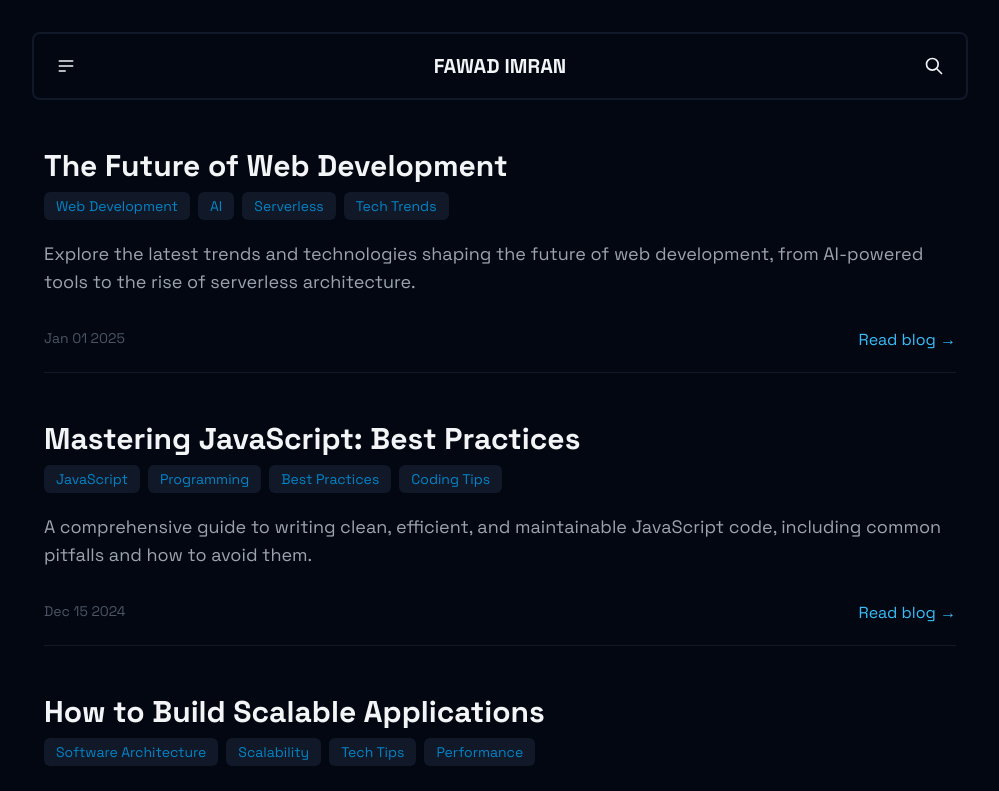
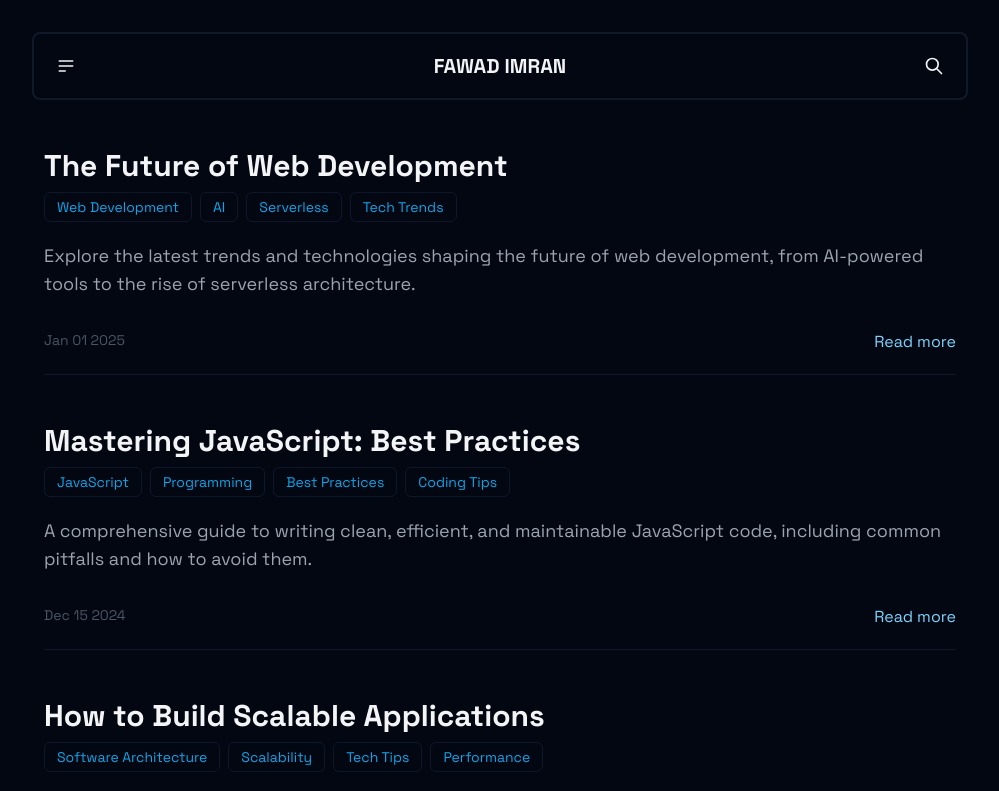
Before and after one commit to mrx7355608/blog-2.0, a Next.js app: page / in a window 1280 px wide. Shown: the top 791 px of the page, without its empty margins (140-1139 px from the left). Built offline with nearby package versions, Linux system fonts and the light colour scheme.

Commit message:
updated tags styles

```diff
--- a/app/compnents/blog-item.tsx
+++ b/app/compnents/blog-item.tsx
@@ -1,21 +1,23 @@
-import React from 'react';
+import Link from 'next/link';
 import { IBlog } from '../types/blog.types';
 
 export const BlogItem = ({ blog }: { blog: IBlog }) => {
   return (
     <div className="w-full">
       {/* TITLE */}
-      <h1 className="text-2xl sm:text-3xl font-bold text-gray-100 mb-2">
-        {blog.title}
-      </h1>
+      <Link href={'/' + blog.slug} className="text-sky-300">
+        <h1 className="text-2xl sm:text-3xl font-bold text-gray-100 mb-2">
+          {blog.title}
+        </h1>
+      </Link>
 
       {/* TAGS */}
-      <div className="flex gap-2 items-center mt-1 flex-wrap">
+      <div className="flex gap-2 items-center mt-2 flex-wrap">
         {blog.tags.map((tag) => {
           return (
             <span
               key={tag}
-              className="text-sm sm:text-md bg-gray-900 p-3 py-1 text-sm rounded-md text-sky-600"
+              className="text-sm sm:text-md bg-transparent border border-slate-900 p-3 py-1 rounded-md text-sky-500"
             >
               {tag}
             </span>
@@ -31,9 +33,9 @@ export const BlogItem = ({ blog }: { blog: IBlog }) => {
         <p className="text-gray-600 text-sm mb-1">
           {new Date(blog.date).toDateString().slice(4)}
         </p>
-        <a href={'/' + blog.slug} className="text-sky-400">
-          Read blog →
-        </a>
+        <Link href={'/' + blog.slug} className="text-sky-300">
+          Read more
+        </Link>
       </div>
       <hr className="border-gray-900 mt-5" />
     </div>
```
